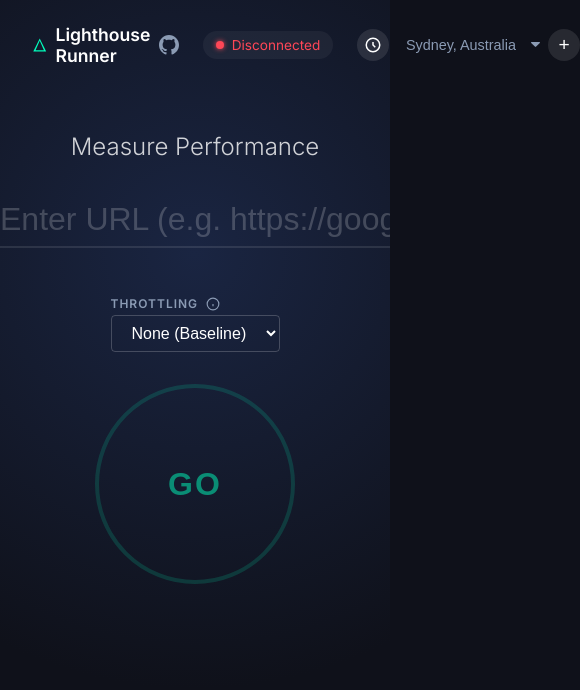
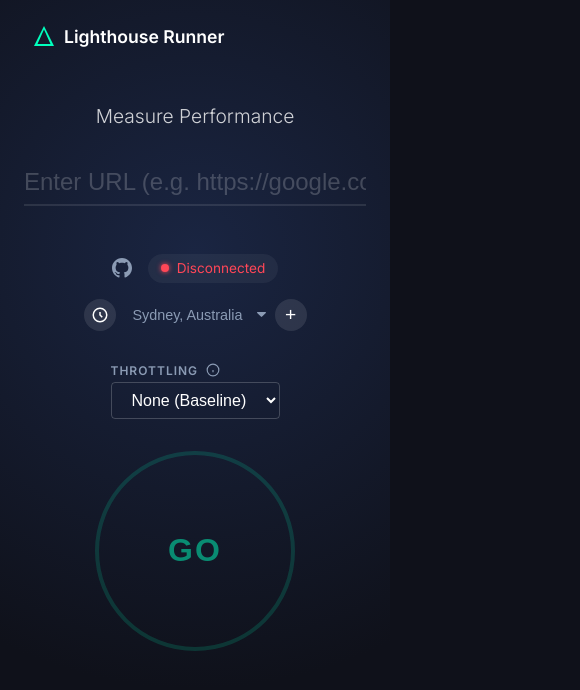
Before and after one commit to JuniYadi/lighthouse, a plain HTML site: page frontend/index.html in a window 390 px wide. Shown: the whole page, 580 px wide, since content can reach past the window. Drawn offline with Linux system fonts and the light colour scheme.

Commit message:
feat(ui): implement responsive menu logic for mobile and desktop views

```diff
--- a/frontend/client.js
+++ b/frontend/client.js
@@ -827,3 +827,30 @@ if (newTestBtn) {
 
 // Load History on Start
 loadHistory();
+
+// Responsive Menu Logic
+const topBar = document.getElementById('top-bar');
+const topBarMenuArea = document.getElementById('top-bar-menu-area');
+const mobileMenuPlaceholder = document.getElementById('mobile-menu-placeholder');
+
+function handleResponsiveMenu() {
+    if (!topBar || !topBarMenuArea || !mobileMenuPlaceholder) return;
+
+    if (window.innerWidth <= 768) {
+        // Mobile: Move to placeholder if not already there
+        if (!mobileMenuPlaceholder.contains(topBarMenuArea)) {
+            mobileMenuPlaceholder.appendChild(topBarMenuArea);
+        }
+    } else {
+        // Desktop: Move back to top bar if not already there
+        if (!topBar.contains(topBarMenuArea)) {
+            topBar.appendChild(topBarMenuArea);
+        }
+    }
+}
+
+// Initial check
+handleResponsiveMenu();
+
+// Listen for resize
+window.addEventListener('resize', handleResponsiveMenu);
--- a/frontend/index.html
+++ b/frontend/index.html
@@ -10,7 +10,7 @@
 <body>
   <div class="app-background"></div>
 
-  <div class="top-bar">
+  <div class="top-bar" id="top-bar">
     <div class="brand">
       <svg class="icon" viewBox="0 0 24 24" fill="currentColor">
         <path d="M12 2L2 22h20L12 2zm0 3.5L18.5 20H5.5L12 5.5z"/>
@@ -18,7 +18,7 @@
       <span>Lighthouse Runner</span>
     </div>
 
-    <div class="status-container">
+    <div class="status-container" id="top-bar-menu-area">
         <a href="https://github.com/JuniYadi/lighthouse" target="_blank" title="View on GitHub" style="color: var(--text-muted); display: flex; align-items: center; transition: color 0.2s;" onmouseover="this.style.color='var(--text-main)'" onmouseout="this.style.color='var(--text-muted)'">
           <svg viewBox="0 0 24 24" fill="currentColor" width="20" height="20">
             <path d="M12 0c-6.626 0-12 5.373-12 12 0 5.302 3.438 9.8 8.207 11.387.599.111.793-.261.793-.577v-2.234c-3.338.726-4.033-1.416-4.033-1.416-.546-1.387-1.333-1.756-1.333-1.756-1.089-.745.083-.729.083-.729 1.205.084 1.839 1.237 1.839 1.237 1.07 1.834 2.807 1.304 3.492.997.107-.775.418-1.305.762-1.604-2.665-.305-5.467-1.334-5.467-5.931 0-1.311.469-2.381 1.236-3.221-.124-.303-.535-1.524.117-3.176 0 0 1.008-.322 3.301 1.23.957-.266 1.983-.399 3.003-.404 1.02.005 2.047.138 3.006.404 2.291-1.552 3.297-1.23 3.297-1.23.653 1.653.242 2.874.118 3.176.77.84 1.235 1.911 1.235 3.221 0 4.609-2.807 5.624-5.479 5.921.43.372.823 1.102.823 2.222v3.293c0 .319.192.694.801.576 4.765-1.589 8.199-6.086 8.199-11.386 0-6.627-5.373-12-12-12z"/>
@@ -102,6 +102,8 @@
         <input type="url" id="url-input" placeholder="Enter URL (e.g. https://google.com)" required autocomplete="off">
       </div>
 
+      <div id="mobile-menu-placeholder"></div>
+
       <div class="controls-cluster">
         <div class="setting-pill">
           <div style="display: flex; align-items: center; gap: 0.5rem; width: 100%;">
--- a/frontend/styles.css
+++ b/frontend/styles.css
@@ -175,6 +175,8 @@ body {
   align-items: center;
   justify-content: flex-start;
   padding-top: 5vh;
+  padding-left: 1.5rem;
+  padding-right: 1.5rem;
   width: 100%;
   max-width: 900px;
   margin: 0 auto;
@@ -984,3 +986,36 @@ body {
     from { opacity: 0; transform: translateY(-5px); }
     to { opacity: 1; transform: translateY(0); }
 }
+
+/* Mobile Menu Placeholder Area */
+#mobile-menu-placeholder {
+    width: 100%;
+    margin-bottom: 2rem;
+    min-height: 0;
+}
+
+#mobile-menu-placeholder:not(:empty) {
+    display: flex;
+    justify-content: center;
+}
+
+@media (max-width: 768px) {
+    .main-interface {
+        padding-top: 2rem;
+    }
+
+    .hero-title {
+        font-size: 1.2rem;
+    }
+
+    #url-input {
+        font-size: 1.5rem;
+    }
+
+    /* Ensure the moved menu allows wrapping on small screens */
+    #mobile-menu-placeholder .status-container {
+        flex-wrap: wrap;
+        justify-content: center;
+        gap: 1rem;
+    }
+}
```
